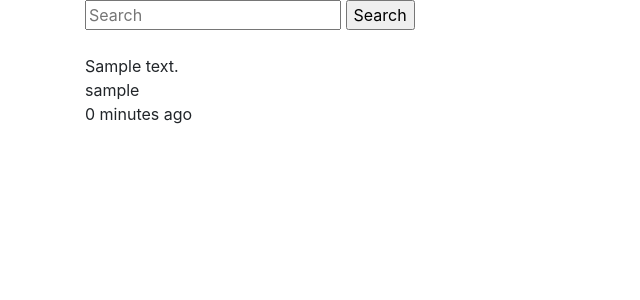
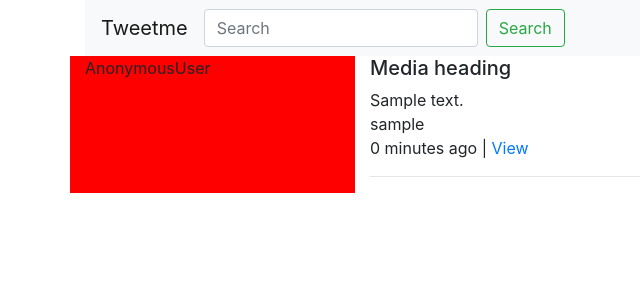
Before and after one commit to rakibulislam01/Tweetme, a Django app: page /tweet/ in a window 1280 px wide. Shown: the top 300 px of the page, without its empty margins (0-640 px from the left). Run offline with Django 3.2, Linux system fonts and the light colour scheme; tables that the repository leaves empty hold one stand-in row (values such as "Sample post"); some libraries are stand-ins or nearby versions.

Commit message:
add navbar

```diff
--- a/templates/base.html
+++ b/templates/base.html
@@ -19,9 +19,13 @@
 
 </head>
 <body>
-		{% block content %}
+    <div class="container">
+        {% include "navbar.html" %}
+        {% block content %}
 
-		{% endblock content %}
+        {% endblock content %}
+    </div>
+
         <script src="https://code.jquery.com/jquery-3.3.1.slim.min.js" integrity="sha384-q8i/X+965DzO0rT7abK41JStQIAqVgRVzpbzo5smXKp4YfRvH+8abtTE1Pi6jizo" crossorigin="anonymous"></script>
         <script src="https://cdnjs.cloudflare.com/ajax/libs/popper.js/1.14.7/umd/popper.min.js" integrity="sha384-UO2eT0CpHqdSJQ6hJty5KVphtPhzWj9WO1clHTMGa3JDZwrnQq4sF86dIHNDz0W1" crossorigin="anonymous"></script>
         <script src="https://stackpath.bootstrapcdn.com/bootstrap/4.3.1/js/bootstrap.min.js" integrity="sha384-JjSmVgyd0p3pXB1rRibZUAYoIIy6OrQ6VrjIEaFf/nJGzIxFDsf4x0xIM+B07jRM" crossorigin="anonymous"></script>
--- /dev/null
+++ b/templates/navbar.html
@@ -0,0 +1,14 @@
+<nav class="navbar navbar-expand-lg navbar-light bg-light">
+    <a class="navbar-brand" href="{% url 'home' %}">Tweetme</a>
+    {% include "tweets/search_form.html" %}
+    <button class="navbar-toggler" type="button" data-toggle="collapse" data-target="#navbarSupportedContent" aria-controls="navbarSupportedContent" aria-expanded="false" aria-label="Toggle navigation">
+        <span class="navbar-toggler-icon"></span>
+    </button>
+
+    <div class="collapse navbar-collapse" id="navbarSupportedContent">
+        <ul class="navbar-nav mr-auto">
+
+        </ul>
+
+    </div>
+</nav>
--- a/tweets/templates/tweets/search_form.html
+++ b/tweets/templates/tweets/search_form.html
@@ -1,14 +1,6 @@
-<!DOCTYPE html>
-<html lang="en">
-<head>
-    <meta charset="UTF-8">
-    <title>Title</title>
-</head>
-<body>
-    <form method="GET" action="{% url 'tweet:list' %}">
-        <input type="text" name="q" placeholder="Search" value="{{ request.GET.q}}">
-        <input type="submit" value="Search">
-    </form>
-
-</body>
-</html>
+<form class="form-inline my-2 my-lg-0" method="GET" action="{% url 'tweet:list' %}">
+	<div class="form-group">
+		<input class="form-control mr-sm-2" type="text" name="q" placeholder="Search" value="{{ request.GET.q}}">
+    	<input class="btn btn-outline-success my-2 my-sm-0" type="submit" value="Search">
+	</div>
+</form>
--- a/tweets/templates/tweets/tweet_list.html
+++ b/tweets/templates/tweets/tweet_list.html
@@ -1,14 +1,26 @@
 {% extends "base.html" %}
 
 {% block content %}
-    <div class="container">
 
-        {% include "tweets/search_form.html" %}<br>
+        <div class="row">
+            <div class="col-sm-3 col-xs-12" style="background-color: red;">
+                    {{ request.user }}
+            </div>
+            <div class="col-sm-9">
                 {% for object in object_list %}
-            <p>{{ object.content }}<br/>
+                    <div class="media">
+                        {% if object.image %}
+                            <img class="mr-3" src="..." alt="Generic placeholder image">
+                        {% endif %}
+                        <div class="media-body">
+                            <h5 class="mt-0">Media heading</h5>
+                            {{ object.content }}<br/>
 
                             {{ object.user }}<br>
-                {{ object.timestamp | timesince }} ago </p><br><br>
+                            {{ object.timestamp | timesince }} ago | <a href="{{ object.get_absolute_url }}">View</a>
+                        </div>
+                    </div>
+                    <hr>
                 {% empty %}
                     {% if request.GET.q %}
                         <p>No tweets found.</p>
@@ -17,5 +29,7 @@
                     {% endif %}
                 {% endfor %}
             </div>
+        </div>
+
 
 {% endblock content%}
```
Also changed, not shown: tweets/templates/tweets/detail_view.html (deleted, +0 -10 lines), tweets/templates/tweets/list_view.html (deleted, +0 -20 lines), tweets/templates/tweets/tweet_detail.html (+11 -5 lines). Lines whose indentation alone changed are shown as unchanged.
